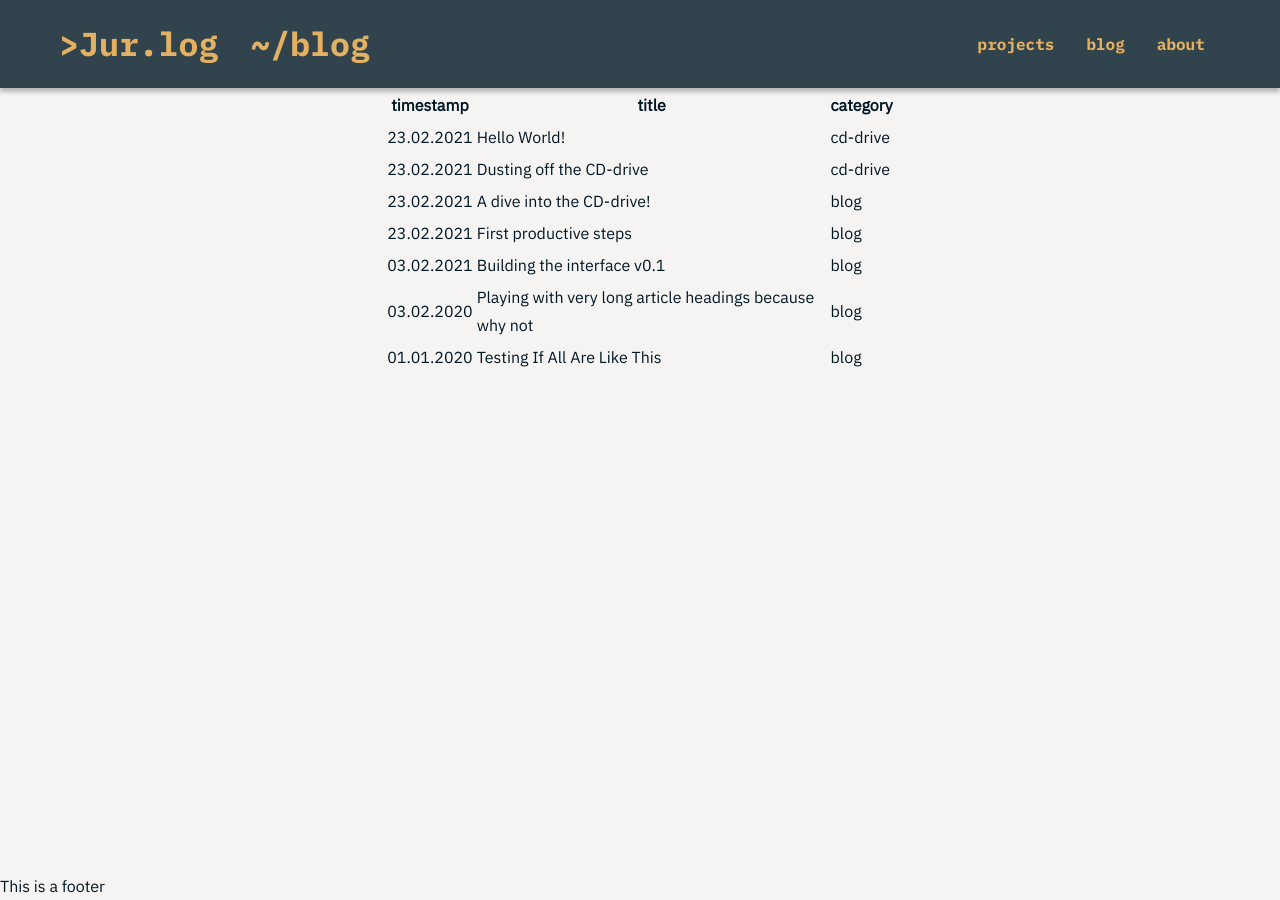
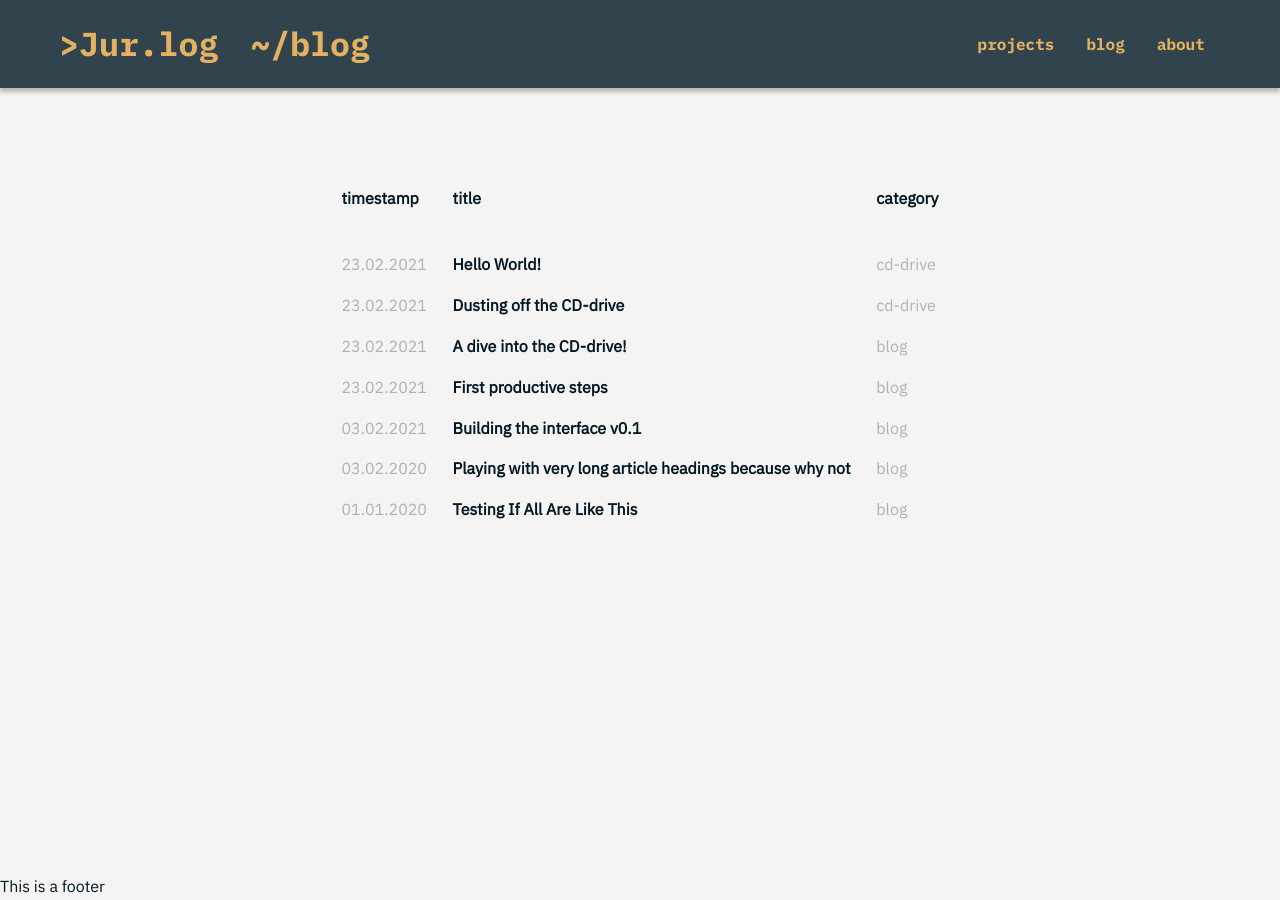
Before and after one commit to jurc192/jurlog, a Jekyll site: the page built from blog.html, in a window 1280 px wide. Built offline with Jekyll 4.4.1, drawn with Linux system fonts in a browser that asks for light colours.

Commit message:
blog: table styling

```diff
--- a/_sass/_base.scss
+++ b/_sass/_base.scss
@@ -117,7 +117,7 @@ article {
 
 
 /*
-    PROJECTS
+    PROJECTS PAGE
 */
 .site-content.projects {
     padding: 3rem $content-padding;
@@ -129,12 +129,34 @@ article {
 
 
 /*
-    BLOG
+    BLOG PAGE
 */
-// Desktop-implementation first (exceptionally), easier to implement
-@media (max-width: $content-max-width) {        // MOBILE
+// This CSS part is exceptionally implemented desktop-first (easier)
+.site-content.blog {
+    max-width: $content-wide-max-width;
+}
+
+.bloglist {
+    table-layout: fixed;
+    border-collapse: collapse;
+    margin: 4rem 0;
+    text-align: left;
+}
+
+    $cell-padding-h: 0.8rem;
+    .bloglist th {
+        padding: 2rem $cell-padding-h;
+    }
+
+    .bloglist td {
+        padding: 0.4rem $cell-padding-h;
+    }
+
+
+
+// MOBILE LAYOUT (collapsed table)
+@media (max-width: $content-max-width) {
     .bloglist * {
-        // Collapse rows in mobile layout
         display: block;
     }
     .bloglist thead {
@@ -144,6 +166,7 @@ article {
     .bloglist tr {
         display: flex;
         flex-wrap: wrap;
+        justify-content: space-between;
         padding: $content-padding 0;
     }
 
@@ -197,29 +220,29 @@ article {
 //   border-radius: var(--border-radius);
 // }
 
-// // table {
-// //   margin-bottom: 1rem;
-// //   width: 100%;
-// //   border: 0 solid var(--border-color);
-// //   border-collapse: collapse;
-// // }
+// table {
+//   margin-bottom: 1rem;
+//   width: 100%;
+//   border: 0 solid var(--border-color);
+//   border-collapse: collapse;
+// }
 
-// // td,
-// // th {
-// //   padding: .25rem .5rem;
-// //   border-color: inherit;
-// //   border-style: solid;
-// //   border-width: 0;
-// //   border-bottom-width: 1px;
-// // }
+// td,
+// th {
+//   padding: .25rem .5rem;
+//   border-color: inherit;
+//   border-style: solid;
+//   border-width: 0;
+//   border-bottom-width: 1px;
+// }
 
-// // th {
-// //   text-align: left;
-// // }
+// th {
+//   text-align: left;
+// }
 
-// // thead th {
-// //   border-bottom-color: currentColor;
-// // }
+// thead th {
+//   border-bottom-color: currentColor;
+// }
 
 // mark {
 //   padding: .15rem;
--- a/_sass/_colors.scss
+++ b/_sass/_colors.scss
@@ -25,6 +25,20 @@ p a {       // Links within a text
     }
 }
 
+article time {
+    color: $primary-light2;
+}
+
+.readmore {
+    color: $background;
+    background: $accent;
+
+    &:hover,
+    &:focus {
+        color: $primary;
+    }
+}
+
 
 /*
     HEADER
@@ -39,29 +53,20 @@ p a {       // Links within a text
     }
 
 /*
-    ARTICLE (blogpost on homepage and projects)
-*/
-article time {
-    color: $primary-light2;
-}
-
-.readmore {
-    color: $background;
-    background: $accent;
-
-    &:hover,
-    &:focus {
-        color: $primary;
-    }
-}
-
-/*
     HOME PAGE
 */
 
 /*
-    PROJECTS
+    PROJECTS PAGE
 */
 .project-tile p {
     color: $primary-light2;
 }
+
+/*
+    BLOG PAGE
+*/
+.bloglist td:nth-child(1),
+.bloglist td:nth-child(3) {
+    color: $primary-light2;
+}
--- a/_sass/_typography.scss
+++ b/_sass/_typography.scss
@@ -59,20 +59,9 @@ p {
 }
 
 
-// /*
-//     Blogpost header
-// */
-// .blogpost-list a {
-//     font-family: 'IBM Plex Mono', monospace;
-// }
-
-// .blogpost-header * {
-//     color: var(--primary);
-// }
-// .blogpost-list li {
-//     color: var(--primary-30);
-// }
-// .blogpost-list li a {
-//     font-weight: 700;
-//     // font-weight: bold;
-// }
+/*
+    BLOG PAGE
+*/
+.bloglist td:nth-child(2) {
+    font-weight: bold;
+}
--- a/_sass/_variables.scss
+++ b/_sass/_variables.scss
@@ -4,6 +4,7 @@ $header-height: 5.5rem;
 $header-max-width: 1200px;
 $content-padding: 1.2rem;
 $content-max-width: 550px;
+$content-wide-max-width: 1000px;
 
 // Color palette
 $primary: #001824;
```
